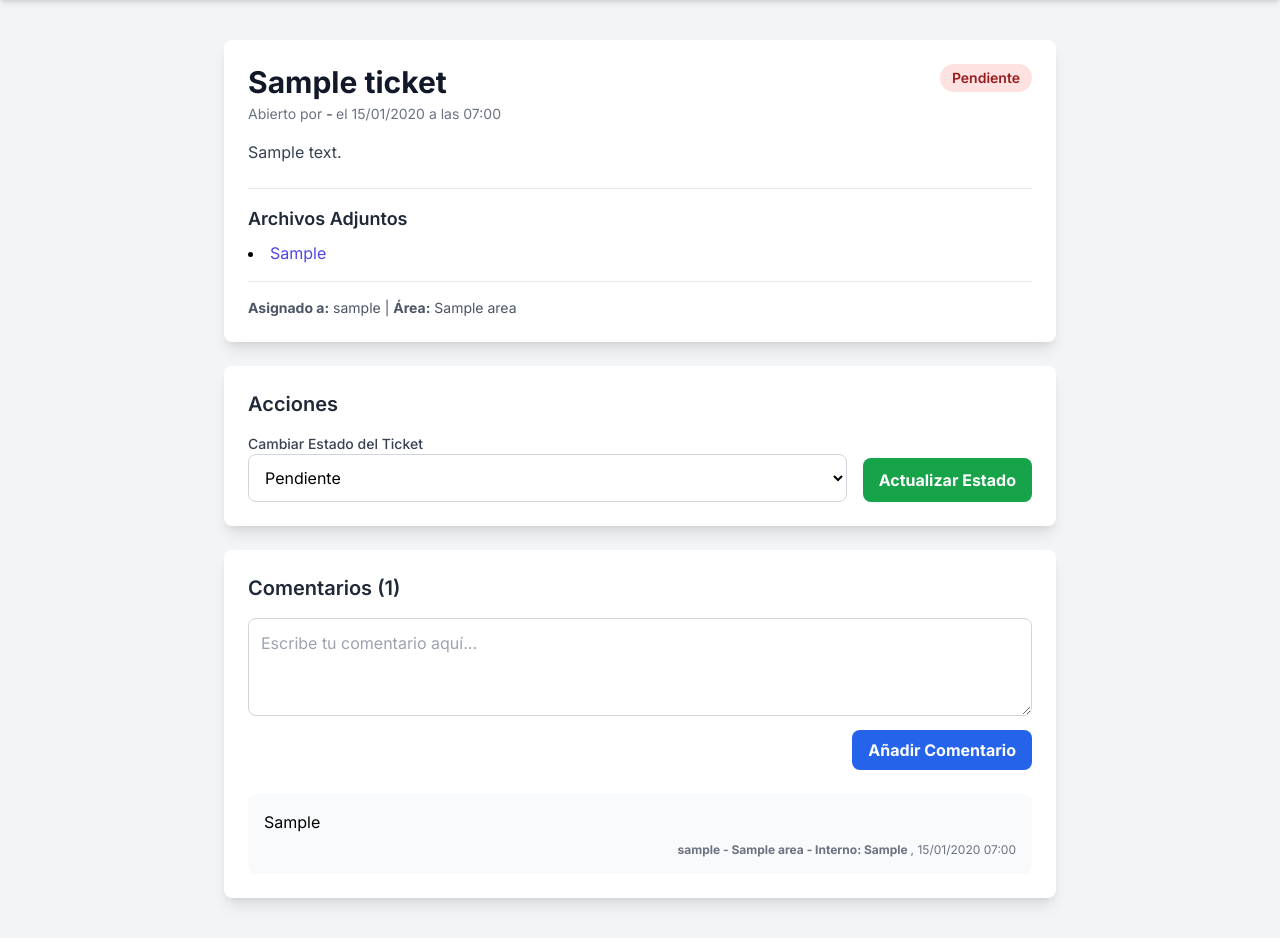
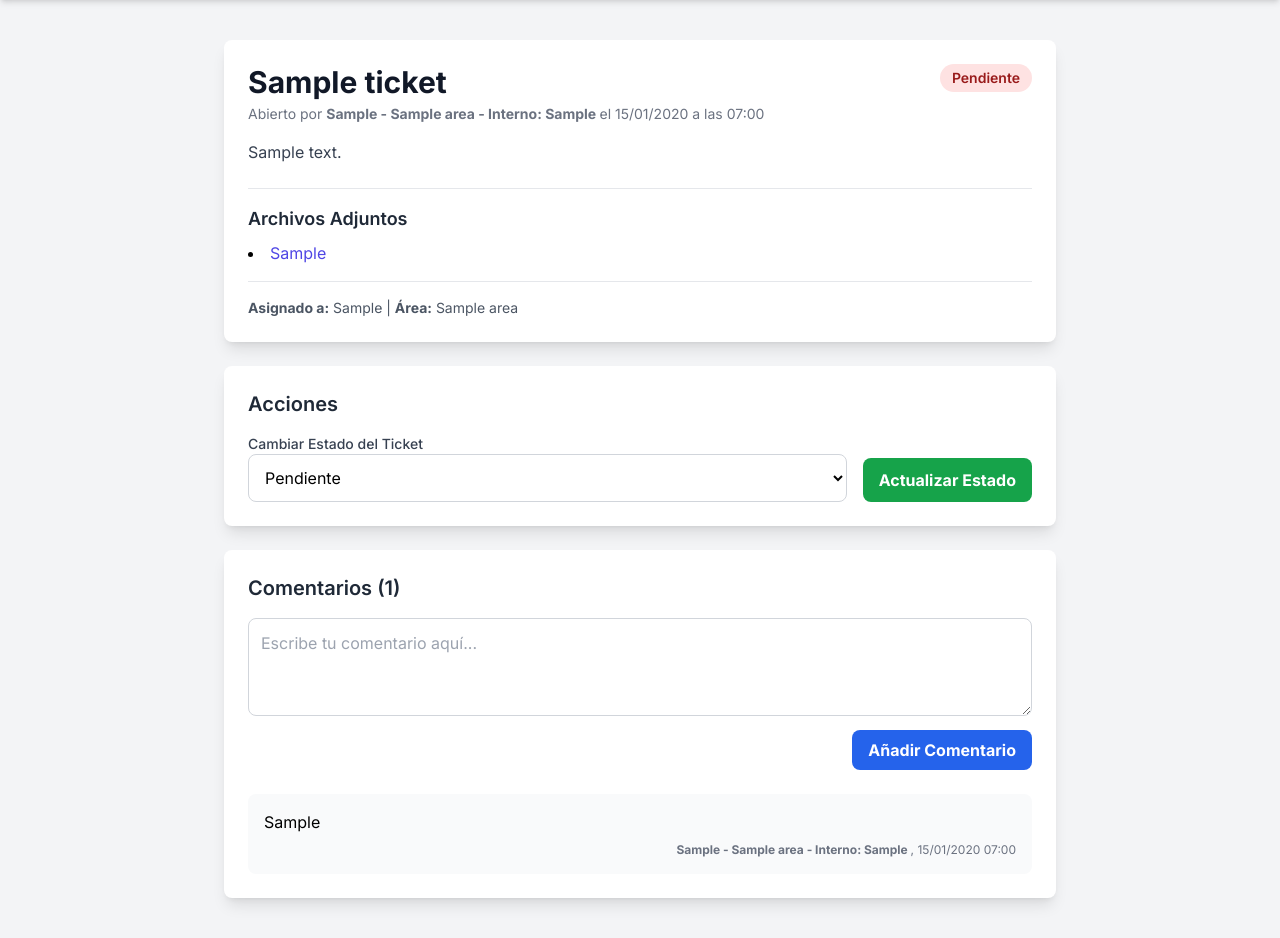
Before and after one commit to AgustinDAmore/tickets, a Django app: page /tickets/1/ in a window 1280 px wide. Shown: the part 64-1002 px from the top of the page. Run offline with Django 5.2, Linux system fonts and the light colour scheme; a user stored in the database is signed in; tables that the repository leaves empty hold one stand-in row (values such as "Sample post"); some libraries are stand-ins or nearby versions.

Commit message:
Se mejoro la vista de los nombres de usarios

```diff
--- a/gestion/templates/gestion/dashboard.html
+++ b/gestion/templates/gestion/dashboard.html
@@ -142,8 +142,8 @@
                                     {{ ticket.estado.nombre_estado }}
                                 </span>
                             </td>
-                            <td class="py-4 px-6 whitespace-nowrap text-sm text-gray-500">{{ ticket.usuario_creador.username }}</td>
-                            <td class="py-4 px-6 whitespace-nowrap text-sm text-gray-500">{{ ticket.usuario_asignado.username|default:"Sin asignar" }}</td>
+                            <td class="py-4 px-6 whitespace-nowrap text-sm text-gray-500">{{ ticket.usuario_creador.username|capfirst }}</td>
+                            <td class="py-4 px-6 whitespace-nowrap text-sm text-gray-500">{{ ticket.usuario_asignado.username|default:"Sin asignar"|capfirst }}</td>
                             <td class="py-4 px-6 whitespace-nowrap text-sm text-gray-500">{{ ticket.fecha_creacion|date:"d/m/Y H:i" }}</td>
                         </tr>
                         {% empty %}
--- a/gestion/templates/gestion/ticket_detalle.html
+++ b/gestion/templates/gestion/ticket_detalle.html
@@ -38,7 +38,7 @@
                 <div>
                     <h2 class="text-3xl font-bold text-gray-900">{{ ticket.titulo }}</h2>
                     <p class="text-sm text-gray-500 mt-1">
-                        Abierto por <strong>{% if comentario.usuario_creador.perfil.numero_interno %} {{ comentario.usuario_creador.username }} - {{ comentario.usuario_creador.perfil.area.nombre }} - Interno: {{ comentario.usuario_creador.perfil.numero_interno }} {% else %} {{ comentario.usuario_creador.username }} - {{ comentario.usuario_creador.perfil.area.nombre }} {% endif %}</strong> el {{ ticket.fecha_creacion|date:"d/m/Y \a \l\a\s H:i" }}
+                        Abierto por <strong>{% if ticket.usuario_creador.perfil.numero_interno %} {{ ticket.usuario_creador.username|capfirst }} - {{ ticket.usuario_creador.perfil.area.nombre|capfirst }} - Interno: {{ ticket.usuario_creador.perfil.numero_interno|capfirst }} {% else %} {{ ticket.usuario_creador.username|capfirst }} - {{ ticket.usuario_creador.perfil.area.nombre|capfirst }} {% endif %}</strong> el {{ ticket.fecha_creacion|date:"d/m/Y \a \l\a\s H:i" }}
                     </p>
                 </div>
                 <span class="px-3 py-1 inline-flex text-sm leading-5 font-semibold rounded-full
@@ -70,7 +70,7 @@
             {% endif %}
 
             <div class="mt-4 pt-4 border-t border-gray-200 text-sm text-gray-600">
-                <strong>Asignado a:</strong> {{ ticket.usuario_asignado.username|default:"Nadie" }} | <strong>Área:</strong> {{ ticket.area_asignada.nombre|default:"Sin Área" }}
+                <strong>Asignado a:</strong> {{ ticket.usuario_asignado.username|default:"Nadie"|capfirst }} | <strong>Área:</strong> {{ ticket.area_asignada.nombre|default:"Sin Área" }}
             </div>
         </div>
 
@@ -120,7 +120,7 @@
                 <div class="bg-gray-50 p-4 rounded-lg">
                     <p class="text-gray-800">{{ comentario.cuerpo_comentario|linebreaks }}</p>
                     <p class="text-xs text-gray-500 mt-2 text-right">
-                        <strong>{% if comentario.usuario_autor.perfil.numero_interno %} {{ comentario.usuario_autor.username }} - {{ comentario.usuario_autor.perfil.area.nombre }} - Interno: {{ comentario.usuario_autor.perfil.numero_interno }} {% else %} {{ comentario.usuario_autor.username }} - {{ comentario.usuario_autor.perfil.area.nombre }} {% endif %}</strong>, {{ comentario.fecha_creacion|date:"d/m/Y H:i" }}
+                        <strong>{% if comentario.usuario_autor.perfil.numero_interno %} {{ comentario.usuario_autor.username|capfirst }} - {{ comentario.usuario_autor.perfil.area.nombre|capfirst }} - Interno: {{ comentario.usuario_autor.perfil.numero_interno }} {% else %} {{ comentario.usuario_autor.username|capfirst }} - {{ comentario.usuario_autor.perfil.area.nombre|capfirst }} {% endif %}</strong>, {{ comentario.fecha_creacion|date:"d/m/Y H:i" }}
                     </p>
                 </div>
                 {% empty %}
```
